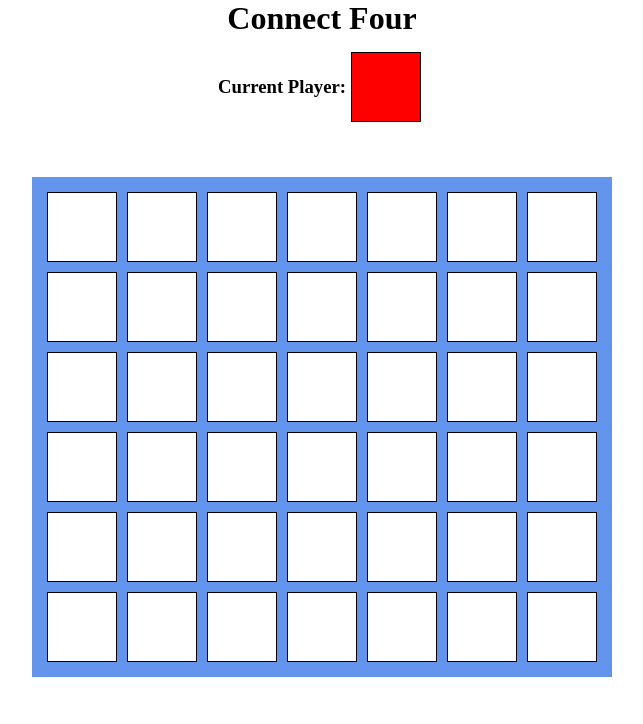
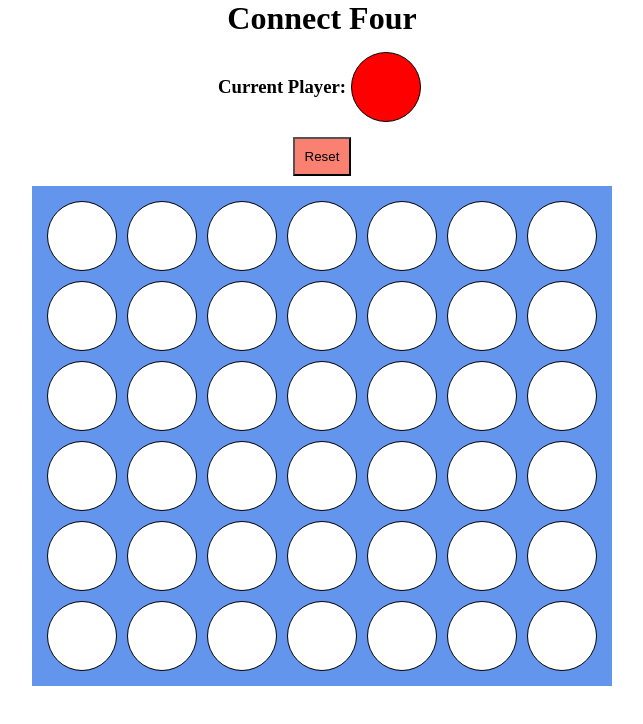
Before and after one commit to nileshpatva/connect-four, an Angular app: page / in a window 1280 px wide. Shown: the top 724 px of the page, without its empty margins (318-961 px from the left). Built offline with nearby package versions, Linux system fonts and the light colour scheme.

Commit message:
reset button added and refactored

```diff
--- a/src/app/app.component.html
+++ b/src/app/app.component.html
@@ -7,6 +7,7 @@
 </div>
 <div class="user-msg">
   <h3 *ngIf="userMsg.length">{{ userMsg }}</h3>
+  <button class="btn-reset" (click)="startOrReset()">Reset</button>
 </div>
 <div class="board">
   <div class="row" *ngFor="let row of board; let i = index">
--- a/src/app/app.component.scss
+++ b/src/app/app.component.scss
@@ -22,12 +22,13 @@
   background-color: white;
   margin: 5px;
   border: 1px solid black;
-  &:hover {
-    cursor: pointer;
+  cursor: pointer;
+  &:hover.empty {
     border: 5px solid gray;
   }
   text-align: center;
   font-size: xxx-large;
+  border-radius: 50%;
 }
 .row {
   display: flex;
@@ -48,3 +49,8 @@
   color: orange;
   font-weight: bolder;
 }
+.btn-reset {
+  padding: 10px;
+  cursor: pointer;
+  background-color: salmon;
+}
--- a/src/app/app.component.ts
+++ b/src/app/app.component.ts
@@ -24,9 +24,16 @@ export class AppComponent implements OnInit {
    * used to initialize board with value "empty" for each slot
    */
   constructor() {
+    this.startOrReset();
+  }
+  /**
+   * to initialize or reset the game board and props
+   */
+  startOrReset() {
     this.currentPlayer = this.PLAYER_ONE;
     this.totalFilledSlots = 0;
     this.winningSlots = [];
+    this.userMsg = '';
     for (let i = 0; i < this.rows; i++) {
       this.board[i] = [];
       for (let j = 0; j < this.columns; j++) {
@@ -55,7 +62,7 @@ export class AppComponent implements OnInit {
       this.totalFilledSlots >= 7 &&
       (this.checkHorizontalStreak() || this.checkVerticalStreak())
     ) {
-      this.userMsg = `Winner is ${this.currentPlayer.toUpperCase()}`;
+      this.userMsg = `🥇 Winner is ${this.currentPlayer.toUpperCase()} 🥇`;
       return;
     }
     if (this.checkForDraw()) {
```
